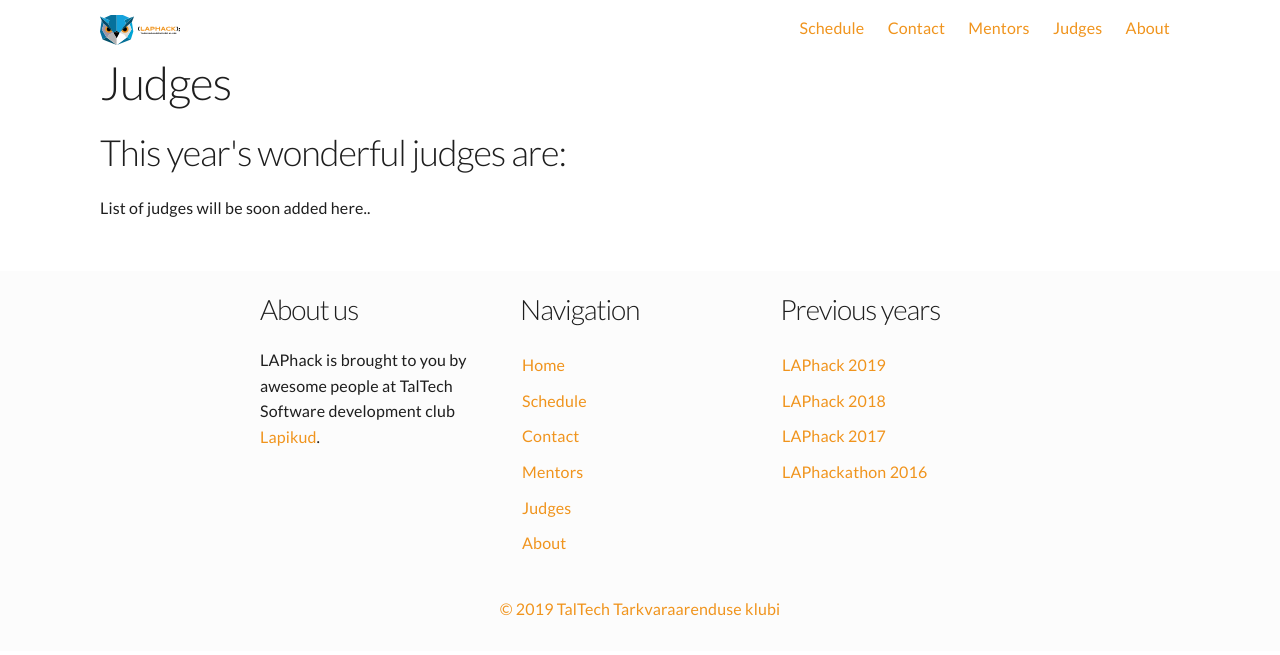
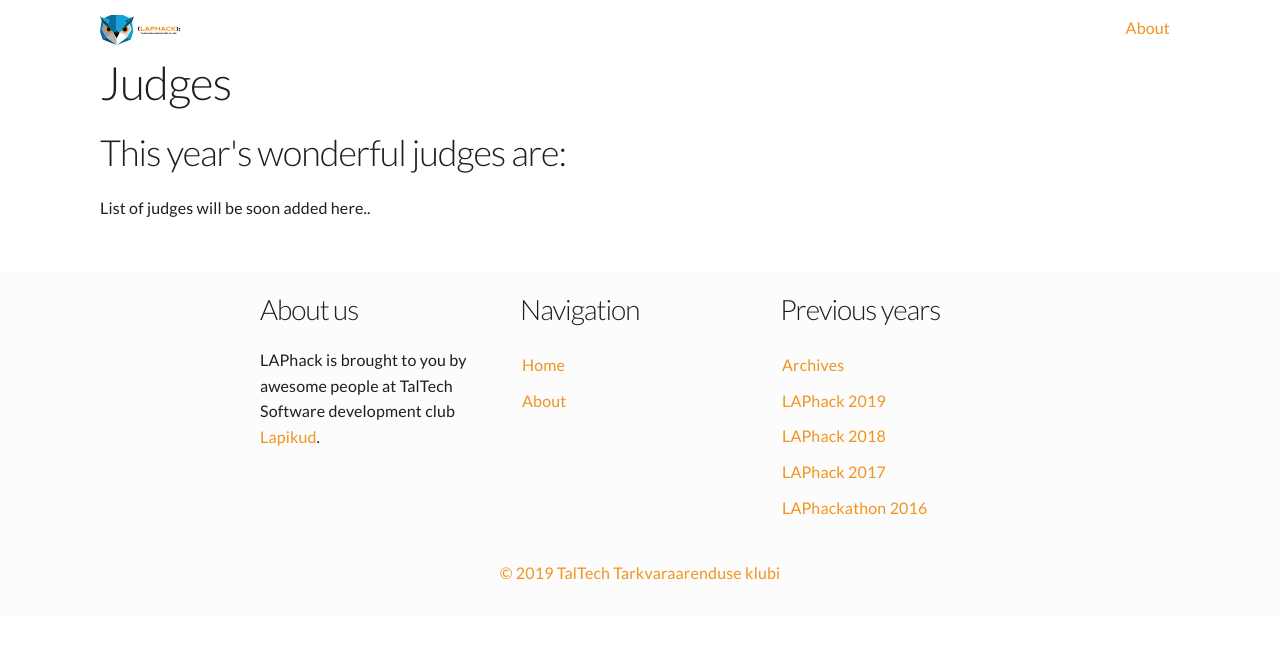
Before and after one commit to Lapikud/laphack.eu, a Jekyll site: the page built from judges.html, in a window 1280 px wide. Shown: the top 655 px of the page. Built offline with Jekyll 4.4.1, drawn with Linux system fonts in a browser that asks for light colours; nearby versions of some CDN libraries.

Commit message:
Prepare for LAPhack 2020

```diff
--- a/_config.yml
+++ b/_config.yml
@@ -1,6 +1,6 @@
 exclude:
     - ".idea"
 timezone: "Europe/Tallinn"
-title: "LAPhack 2019"
+title: "LAPhack 2020"
 description: "Either it is a big or a small idea, Laphack is the place where You can meet magnificent people, who will give Your idea a shape, content and appearance.
 "
--- a/_includes/footer.html
+++ b/_includes/footer.html
@@ -18,7 +18,8 @@
       <div class="column footer-nav">
         <h3>Previous years</h3>
         <ul>
-          <li><a href="//archive.laphack.eu/2019">LAPhack 2019</a></li>
+          <li><a href="//arvhive.laphack.eu/">Archives</a></li>
+          <li><a href="//2019.laphack.eu/">LAPhack 2019</a></li>
           <li><a href="//archive.laphack.eu/2018">LAPhack 2018</a></li>
           <li><a href="//archive.laphack.eu/2017">LAPhack 2017</a></li>
           <li><a href="//archive.laphack.eu/2016">LAPhackathon 2016</a></li>
--- a/_includes/main_nav.html
+++ b/_includes/main_nav.html
@@ -1,5 +1,5 @@
-<li><a href="/schedule">Schedule</a></li>
+<!--li><a href="/schedule">Schedule</a></li>
 <li><a href="/contact">Contact</a></li>
 <li><a href="/mentors">Mentors</a></li>
-<li><a href="/judges">Judges</a></li>
+<li><a href="/judges">Judges</a></li-->
 <li><a href="/about">About</a></li>
--- a/index.html
+++ b/index.html
@@ -20,7 +20,7 @@
     </div>
 </div>
 
-<h1 class="year-theme-text"><span>Theme for this year:</span> <wbr><strong>Culture</strong></h1>
+<h1 class="year-theme-text"><span>Theme for this year:</span> <wbr><strong>TBA</strong></h1>
 
 <!-- three icons -->
 <div class="row row-center lg-icon-container">
@@ -58,7 +58,7 @@
 </div>
 
 <div class="video-container">
-    <iframe width="560" height="315" src="https://www.youtube.com/embed/Zm8-chPKI60" frameborder="0" gesture="media" allow="encrypted-media" allowfullscreen></iframe>
+    <iframe width="560" height="315" src="https://www.youtube.com/embed/1tjs1PY6xgQ" frameborder="0" gesture="media" allow="encrypted-media" allowfullscreen></iframe>
 </div>
 
 <!-- sponsors -->
```
Also changed, not shown: 1 other file.
